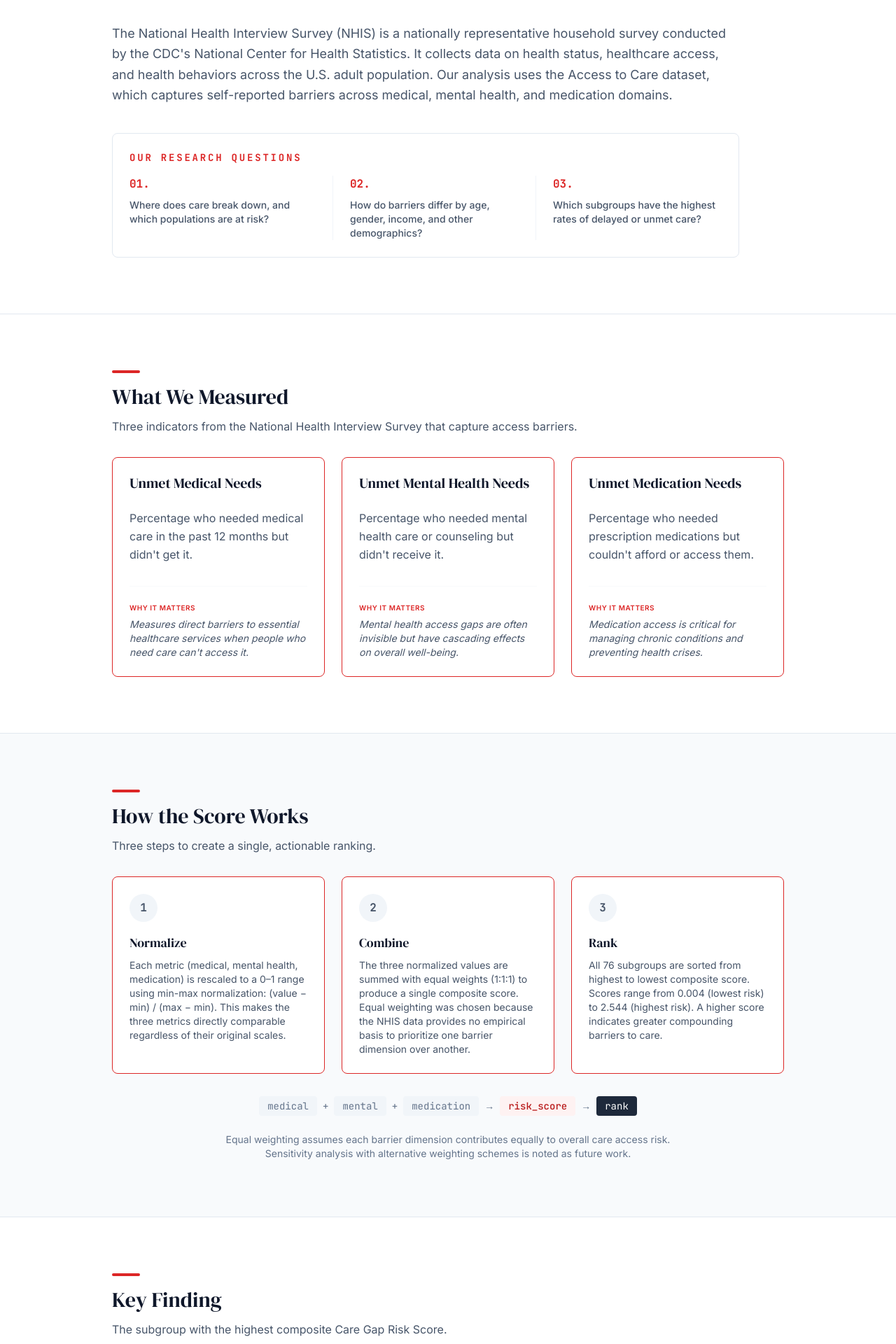
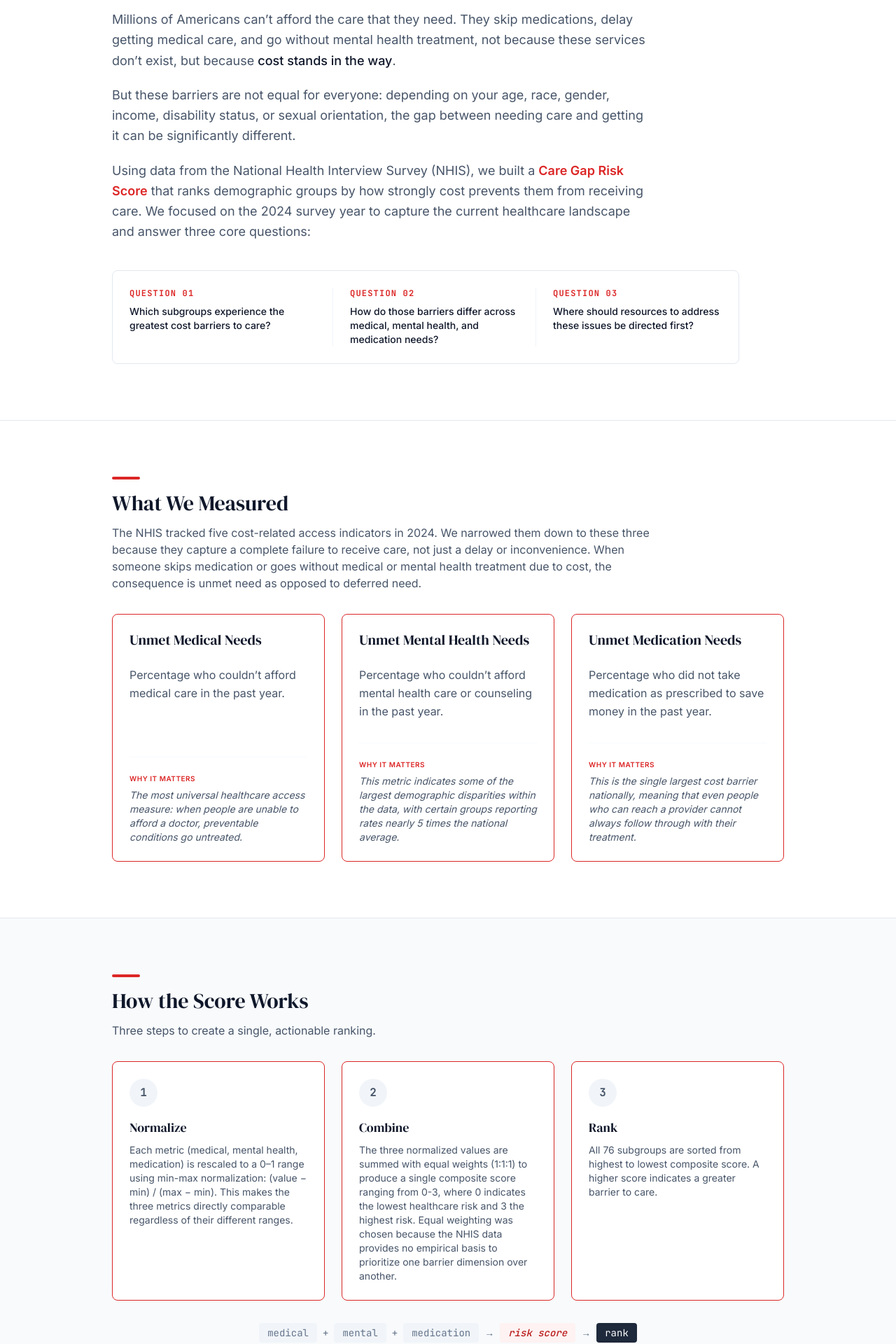
Before and after one commit to aghuge0206/dubstechdatathon26, a Next.js app: page / in a window 1280 px wide. Shown: the part 460-2380 px from the top of the page at 70% size. Built offline with nearby package versions, Linux system fonts and the light colour scheme.

Commit message:
feat: implement full narrative rewrite and impact-focused content

```diff
--- a/src/components/sections/HowScoreWorksSection.js
+++ b/src/components/sections/HowScoreWorksSection.js
@@ -8,17 +8,17 @@ const STEPS = [
   {
     number: 1,
     title: "Normalize",
-    description: "Each metric (medical, mental health, medication) is rescaled to a 0\u20131 range using min-max normalization: (value \u2212 min) / (max \u2212 min). This makes the three metrics directly comparable regardless of their original scales.",
+    description: "Each metric (medical, mental health, medication) is rescaled to a 0\u20131 range using min-max normalization: (value \u2212 min) / (max \u2212 min). This makes the three metrics directly comparable regardless of their different ranges.",
   },
   {
     number: 2,
     title: "Combine",
-    description: "The three normalized values are summed with equal weights (1:1:1) to produce a single composite score. Equal weighting was chosen because the NHIS data provides no empirical basis to prioritize one barrier dimension over another.",
+    description: "The three normalized values are summed with equal weights (1:1:1) to produce a single composite score ranging from 0-3, where 0 indicates the lowest healthcare risk and 3 the highest risk. Equal weighting was chosen because the NHIS data provides no empirical basis to prioritize one barrier dimension over another.",
   },
   {
     number: 3,
     title: "Rank",
-    description: "All 76 subgroups are sorted from highest to lowest composite score. Scores range from 0.004 (lowest risk) to 2.544 (highest risk). A higher score indicates greater compounding barriers to care.",
+    description: "All 76 subgroups are sorted from highest to lowest composite score. A higher score indicates a greater barrier to care.",
   },
 ];
 
@@ -56,17 +56,21 @@ export function HowScoreWorksSection() {
             <span>+</span>
             <span className="px-3 py-1 bg-slate-100 rounded">medication</span>
             <span>&rarr;</span>
-            <span className="px-3 py-1 bg-red-50 text-red-700 rounded font-medium">risk_score</span>
+            <span className="px-3 py-1 bg-red-50 text-red-700 rounded font-medium italic">risk score</span>
             <span>&rarr;</span>
             <span className="px-3 py-1 bg-slate-800 text-white rounded">rank</span>
           </div>
         </AnimatedSection>
 
         <AnimatedSection delay={0.5}>
-          <p className="mt-6 text-sm text-foreground-tertiary text-center max-w-2xl mx-auto">
-            Equal weighting assumes each barrier dimension contributes equally to overall care access risk.
-            Sensitivity analysis with alternative weighting schemes is noted as future work.
-          </p>
+          <div className="mt-10 space-y-4 max-w-2xl mx-auto text-center">
+            <p className="text-sm font-medium text-slate-600 italic">
+              A risk score of 0 means a subgroup had the lowest value across all three indicators. A score near 3 means it had the highest. Most subgroups fall between 0.2 and 0.8.
+            </p>
+            <p className="text-[10px] text-foreground-tertiary uppercase tracking-wider">
+              Equal weighting assumes each barrier dimension contributes equally to overall care access risk.
+            </p>
+          </div>
         </AnimatedSection>
       </div>
     </section>
--- a/src/components/sections/IntroductionSection.js
+++ b/src/components/sections/IntroductionSection.js
@@ -13,34 +13,33 @@ export function IntroductionSection() {
         </AnimatedSection>
 
         <AnimatedSection delay={0.1}>
-          <p className="text-foreground-secondary mt-8 max-w-4xl text-lg leading-relaxed">
-            The National Health Interview Survey (NHIS) is a nationally
-            representative household survey conducted by the CDC&apos;s National
-            Center for Health Statistics. It collects data on health status,
-            healthcare access, and health behaviors across the U.S. adult
-            population. Our analysis uses the Access to Care dataset, which
-            captures self-reported barriers across medical, mental health, and
-            medication domains.
-          </p>
+          <div className="max-w-3xl space-y-5 text-lg text-foreground-secondary leading-relaxed">
+            <p>
+              Millions of Americans can’t afford the care that they need. They skip medications, delay getting medical care, and go without mental health treatment, not because these services don’t exist, but because <span className="text-foreground font-medium">cost stands in the way</span>.
+            </p>
+            <p>
+              But these barriers are not equal for everyone: depending on your age, race, gender, income, disability status, or sexual orientation, the gap between needing care and getting it can be significantly different.
+            </p>
+            <p>
+              Using data from the National Health Interview Survey (NHIS), we built a <span className="text-red-600 font-semibold">Care Gap Risk Score</span> that ranks demographic groups by how strongly cost prevents them from receiving care. We focused on the 2024 survey year to capture the current healthcare landscape and answer three core questions:
+            </p>
+          </div>
         </AnimatedSection>
 
         <AnimatedSection delay={0.2}>
           <div className="card-secondary mt-10 max-w-4xl text-left">
-            <p className="text-sm font-mono uppercase tracking-[0.2em] text-red-600 mb-4 font-bold">
-              Our Research Questions
-            </p>
             <ol className="grid md:grid-cols-3 gap-6 text-slate-600">
               <li className="flex flex-col gap-2">
-                <span className="text-red-600 font-bold font-mono">01.</span>
-                <span className="text-sm font-medium">Where does care break down, and which populations are at risk?</span>
+                <span className="text-red-600 font-bold font-mono text-xs uppercase tracking-widest">Question 01</span>
+                <span className="text-sm font-medium text-foreground">Which subgroups experience the greatest cost barriers to care?</span>
               </li>
               <li className="flex flex-col gap-2 border-t md:border-t-0 md:border-l border-slate-100 pt-4 md:pt-0 md:pl-6">
-                <span className="text-red-600 font-bold font-mono">02.</span>
-                <span className="text-sm font-medium">How do barriers differ by age, gender, income, and other demographics?</span>
+                <span className="text-red-600 font-bold font-mono text-xs uppercase tracking-widest">Question 02</span>
+                <span className="text-sm font-medium text-foreground">How do those barriers differ across medical, mental health, and medication needs?</span>
               </li>
               <li className="flex flex-col gap-2 border-t md:border-t-0 md:border-l border-slate-100 pt-4 md:pt-0 md:pl-6">
-                <span className="text-red-600 font-bold font-mono">03.</span>
-                <span className="text-sm font-medium">Which subgroups have the highest rates of delayed or unmet care?</span>
+                <span className="text-red-600 font-bold font-mono text-xs uppercase tracking-widest">Question 03</span>
+                <span className="text-sm font-medium text-foreground">Where should resources to address these issues be directed first?</span>
               </li>
             </ol>
           </div>
--- a/src/components/sections/KeyFindingSection.js
+++ b/src/components/sections/KeyFindingSection.js
@@ -5,23 +5,39 @@ import { SectionHeading } from "@/components/ui/SectionHeading";
 import { KeyFindingCard } from "@/components/ui/KeyFindingCard";
 import { SECTION_IDS } from "@/data/constants";
 
+const SUMMARIES = {
+  "Bisexual": "All three barriers are over 2 times the national average, with unmet mental health care needs reaching nearly 5 times the national baseline.",
+  "Uninsured": "Lack of insurance drives medical and medication barriers to over 3 times their respective national averages.",
+  "Black and White": "Medication access is the primary driver of this group's risk, at over 2 times the national average of 7.8%."
+};
+
 export function KeyFindingSection({ data }) {
+  const topThree = data.slice(0, 3).map(group => ({
+    ...group,
+    summary: SUMMARIES[group.subgroup] || `This group faces significant barriers across multiple care dimensions.`
+  }));
+
   return (
     <section id={SECTION_IDS.keyFinding} className="bg-white border-b border-slate-200">
       <div className="section-container">
         <AnimatedSection>
           <SectionHeading
-            title="Key Finding"
-            description="The subgroup with the highest composite Care Gap Risk Score."
+            title="The Highest-Risk Groups"
+            description="The three groups facing barriers farthest beyond the national average."
           />
         </AnimatedSection>
 
-        <AnimatedSection delay={0.1}>
-          <div className="mt-8">
-            <KeyFindingCard topGroup={data[0]} />
-          </div>
-        </AnimatedSection>
-
+        <div className="space-y-6 mt-8">
+          {topThree.map((group, i) => (
+            <AnimatedSection key={group.subgroup} delay={0.1 * (i + 1)}>
+              <KeyFindingCard
+                topGroup={group}
+                rank={i + 1}
+                customSummary={group.summary}
+              />
+            </AnimatedSection>
+          ))}
+        </div>
       </div>
     </section>
   );
--- a/src/components/sections/NextStepsSection.js
+++ b/src/components/sections/NextStepsSection.js
@@ -8,22 +8,22 @@ const NEXT_STEPS = [
   {
     title: "Weight sensitivity analysis",
     description:
-      "Test alternative weighting schemes (e.g., 2:1:1 favoring medical) to measure how robust the current rankings are to changes in component weights.",
+      "Test alternative weighting schemes (e.g., 2:1:1 favoring medical) to measure how sensitive the current rankings are to changes in component weights.",
   },
   {
-    title: "Intersectional subgroup analysis",
+    title: "Cross-demographic analysis",
     description:
       "Cross demographic categories (e.g., uninsured + disability) to identify compounding risk factors that single-axis analysis cannot capture.",
   },
   {
-    title: "Temporal trend analysis",
+    title: "Survey across multiple years",
     description:
       "Compare NHIS data across multiple survey years to detect whether care gap disparities are widening, narrowing, or stable over time.",
   },
   {
-    title: "Policy impact modeling",
+    title: "Validate across external data sources",
     description:
-      "Map high-risk subgroups to specific policy interventions and model projected score reductions under different scenarios.",
+      "Cross-reference NHIS rankings against other nationwide medical surveys like BRFSS to test whether the same subgroups consistently appear at the top, increasing confidence in our findings.",
   },
 ];
 
--- a/src/components/sections/WhatWeMeasuredSection.js
+++ b/src/components/sections/WhatWeMeasuredSection.js
@@ -11,22 +11,22 @@ const METRICS = [
     id: "medical",
     title: "Unmet Medical Needs",
     field: "medical_unmet_pct",
-    description: "Percentage who needed medical care in the past 12 months but didn't get it.",
-    why: "Measures direct barriers to essential healthcare services when people who need care can't access it.",
+    description: "Percentage who couldn’t afford medical care in the past year.",
+    why: "The most universal healthcare access measure: when people are unable to afford a doctor, preventable conditions go untreated.",
   },
   {
     id: "mental",
     title: "Unmet Mental Health Needs",
     field: "mental_unmet_pct",
-    description: "Percentage who needed mental health care or counseling but didn't receive it.",
-    why: "Mental health access gaps are often invisible but have cascading effects on overall well-being.",
+    description: "Percentage who couldn’t afford mental health care or counseling in the past year.",
+    why: "This metric indicates some of the largest demographic disparities within the data, with certain groups reporting rates nearly 5 times the national average.",
   },
   {
     id: "medication",
     title: "Unmet Medication Needs",
     field: "medication_unmet_pct",
-    description: "Percentage who needed prescription medications but couldn't afford or access them.",
-    why: "Medication access is critical for managing chronic conditions and preventing health crises.",
+    description: "Percentage who did not take medication as prescribed to save money in the past year.",
+    why: "This is the single largest cost barrier nationally, meaning that even people who can reach a provider cannot always follow through with their treatment.",
   },
 ];
 
@@ -37,7 +37,7 @@ export function WhatWeMeasuredSection({ data }) {
         <AnimatedSection>
           <SectionHeading
             title="What We Measured"
-            description="Three indicators from the National Health Interview Survey that capture access barriers."
+            description="The NHIS tracked five cost-related access indicators in 2024. We narrowed them down to these three because they capture a complete failure to receive care, not just a delay or inconvenience. When someone skips medication or goes without medical or mental health treatment due to cost, the consequence is unmet need as opposed to deferred need."
           />
         </AnimatedSection>
 
--- a/src/components/sections/WhyItMattersSection.js
+++ b/src/components/sections/WhyItMattersSection.js
@@ -14,8 +14,8 @@ const RECOMMENDATIONS = [
         action: "Focus insurance enrollment efforts on the uninsured, who face medical access barriers at 3x the rate of insured populations.",
     },
     {
-        title: "Integrate disability accommodations",
-        action: "Ensure healthcare facilities address both physical and mental health access for populations with disabilities.",
+        title: "Address prescription cost barriers",
+        action: "Medication affordability is the most widespread barrier nationally. Expanding prescription assistance programs and generic drug access could reduce this barrier across all demographics.",
     },
 ];
 
@@ -26,7 +26,7 @@ export function WhyItMattersSection() {
                 <AnimatedSection>
                     <SectionHeading
                         title="Why It Matters"
-                        description="Actionable prioritization, not policy promises."
+                        description="Where policymakers, insurers, and providers should focus first."
                     />
                 </AnimatedSection>
 
```
Also changed, not shown: src/components/sections/InsightsSection.js (+4 -4 lines), src/components/sections/LimitationsSection.js (+9 -9 lines).
